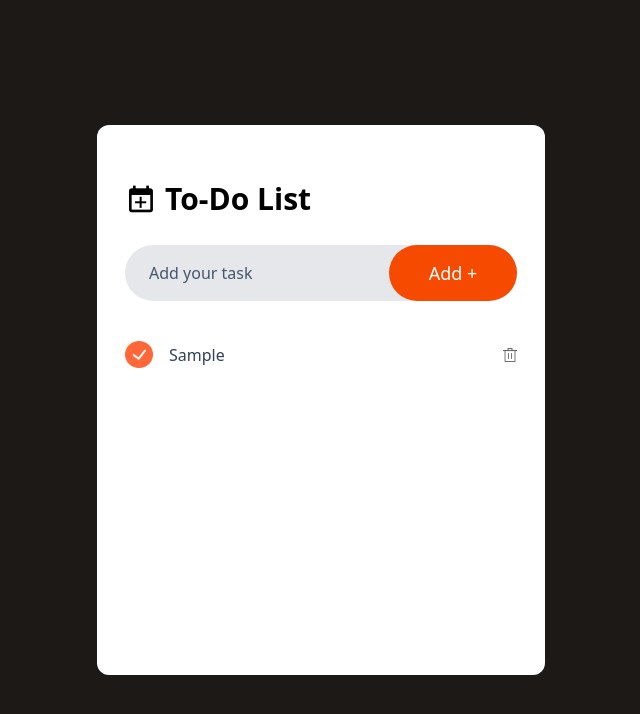
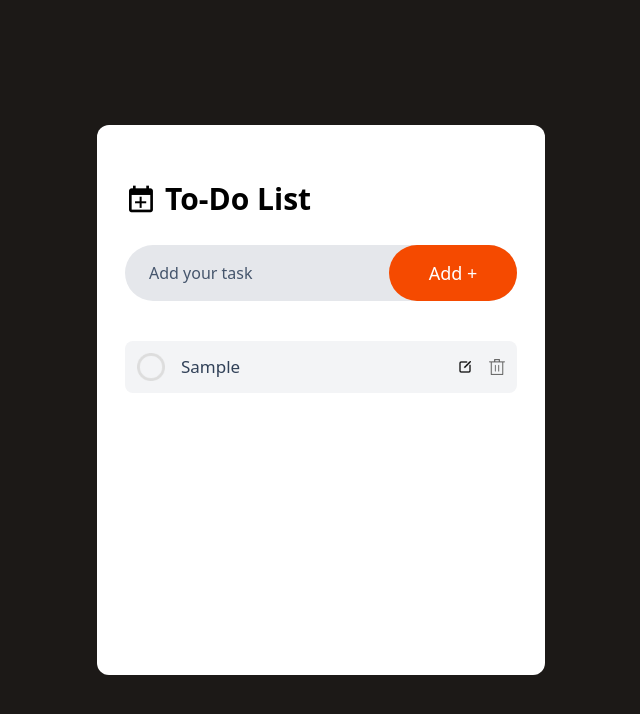
Before and after one commit to qaisariqbal962/react_code, a React (Vite) app in the folder TODO-APP/: page / in a window 1280 px wide. Both pictures are taken after typing "Sample" into the empty fields and a click on the button "Add +". Shown: the top 714 px of the page, without its empty margins (319-959 px from the left). Built offline with nearby package versions, Linux system fonts and the light colour scheme.

Commit message:
edit functionality

```diff
--- a/TODO-APP/src/App.jsx
+++ b/TODO-APP/src/App.jsx
@@ -1,6 +1,7 @@
 import { useState } from "react";
 import "./App.css";
-import Todo from './components/Todo'
+import Todo from "./Components/Todo";
+
 
 
 function App() {
--- a/TODO-APP/src/components/Todo.jsx
+++ b/TODO-APP/src/components/Todo.jsx
@@ -1,9 +1,13 @@
-import React, { useRef, useState } from "react";
+import React, { useEffect, useRef, useState } from "react";
 import todo_icon from "../assets/todo_icon.png";
 import TodoItems from "./TodoItems";
 
 const Todo = () => {
-  const [TodoList, setTodoList] = useState([]);
+  const [TodoList, setTodoList] = useState(
+    localStorage.getItem("todos")
+      ? JSON.parse(localStorage.getItem("todos"))
+      : []
+  );
 
   const inputRef = useRef();
 
@@ -24,25 +28,39 @@ const Todo = () => {
     inputRef.current.value = "";
   };
 
-  const deleteTodo = (id)=> {
-    setTodoList((prvTodos)=> {
-     return prvTodos.filter((todo) => todo.id !== id)
+  const deleteTodo = (id) => {
+    setTodoList((prevTodos) => prevTodos.filter((todo) => todo.id !== id));
+  };
 
-    })
+  const toggle = (id) => {
+    setTodoList((prevTodos) =>
+      prevTodos.map((todo) =>
+        todo.id === id ? { ...todo, isComplete: !todo.isComplete } : todo
+      )
+    );
+  };
 
-  }
+  const editTodo = (id, newText) => {
+    setTodoList((prevTodos) =>
+      prevTodos.map((todo) =>
+        todo.id === id ? { ...todo, text: newText } : todo
+      )
+    );
+  };
+
+  useEffect(() => {
+    localStorage.setItem("todos", JSON.stringify(TodoList));
+  }, [TodoList]);
 
   return (
     <div className="bg-white place-self-center w-11/12 max-w-md flex flex-col p-7 min-h-[550px] rounded-xl">
       {/*------title------ */}
-
       <div className="flex items-center mt-7 gap-2">
-        <img className="w-8" src={todo_icon} alt="" />
+        <img className="w-8" src={todo_icon} alt="todo icon" />
         <h1 className="text-3xl font-semibold">To-Do List</h1>
       </div>
 
       {/*-----input Box ------ */}
-
       <div className="flex items-center my-7 bg-gray-200 rounded-full">
         <input
           ref={inputRef}
@@ -59,13 +77,18 @@ const Todo = () => {
       </div>
 
       {/*-----Todo list------ */}
-
       <div>
-
-        {TodoList.map((item,index)=> {
-          return <TodoItems key={index} text={item.text} id={item.id} isComplete={item.isComplete}deleteTodo={deleteTodo}/>
-        })}
-
+        {TodoList.map((item) => (
+          <TodoItems
+            key={item.id}
+            text={item.text}
+            id={item.id}
+            isComplete={item.isComplete}
+            deleteTodo={deleteTodo}
+            toggle={toggle}
+            editTodo={editTodo}
+          />
+        ))}
       </div>
     </div>
   );
--- a/TODO-APP/src/components/TodoItems.jsx
+++ b/TODO-APP/src/components/TodoItems.jsx
@@ -1,22 +1,93 @@
-import React from "react";
+import React, { useState } from "react";
 import tick from "../assets/tick.png";
 import not_tick from "../assets/not_tick.png";
 import delete_icon from "../assets/delete.png";
+import edit_icon from "../assets/edit.png";
 
-const TodoItems = ({ text, id, isComplete, deleteTodo }) => {
+const TodoItems = ({ text, id, isComplete, deleteTodo, toggle, editTodo }) => {
+  const [isEditing, setIsEditing] = useState(false);
+  const [newText, setNewText] = useState(text);
+
+  const handleSave = () => {
+    if (newText.trim() !== "") {
+      editTodo(id, newText.trim());
+      setIsEditing(false);
+    }
+  };
+
+  const handleCancel = () => {
+    setNewText(text);
+    setIsEditing(false);
+  };
+
+  const handleKeyDown = (e) => {
+    if (e.key === "Enter") {
+      handleSave();
+    } else if (e.key === "Escape") {
+      handleCancel();
+    }
+  };
+
   return (
-    <div className="flex items-center my-3 gap-2">
-      <div className="flex flex-1 items-center cursor-pointer">
-        <img src={tick} alt="" className="w-7" />
-        <p className="text-slate-700 ml-4 text[17px]">{text}</p>
+    <div className="flex items-center my-3 gap-2 bg-gray-100 p-3 rounded-lg">
+      {/* Toggle + Text / Input */}
+      <div
+        onClick={() => !isEditing && toggle(id)}
+        className="flex flex-1 items-center cursor-pointer"
+      >
+        <img src={isComplete ? tick : not_tick} alt="" className="w-7" />
+
+        {isEditing ? (
+          <input
+            type="text"
+            value={newText}
+            onChange={(e) => setNewText(e.target.value)}
+            onKeyDown={handleKeyDown}
+            className="ml-4 px-2 py-1 border rounded w-full outline-none"
+            autoFocus
+          />
+        ) : (
+          <p
+            className={`text-slate-700 ml-4 text-[17px] ${
+              isComplete ? "line-through" : ""
+            }`}
+          >
+            {text}
+          </p>
+        )}
       </div>
+
+      {/* Edit / Save + Cancel */}
+      {isEditing ? (
+        <>
+          <button
+            onClick={handleSave}
+            className="bg-red-400 text-white px-2 py-1 rounded text-sm mr-2"
+          >
+            Save
+          </button>
+          <button
+            onClick={handleCancel}
+            className="bg-gray-400 text-white px-2 py-1 rounded text-sm mr-2"
+          >
+            Cancel
+          </button>
+        </>
+      ) : (
+        <img
+          onClick={() => setIsEditing(true)}
+          src={edit_icon}
+          alt="edit"
+          className="w-4 cursor-pointer mr-2"
+        />
+      )}
+
+      {/* Delete */}
       <img
-        onClick={() => {
-          deleteTodo(id);
-        }}
+        onClick={() => deleteTodo(id)}
         src={delete_icon}
-        alt=""
-        className="w-3.5 cursor-pointer"
+        alt="delete"
+        className="w-4 cursor-pointer"
       />
     </div>
   );
```
Also changed, not shown: TODO-APP/src/assets/edit.png (added).
